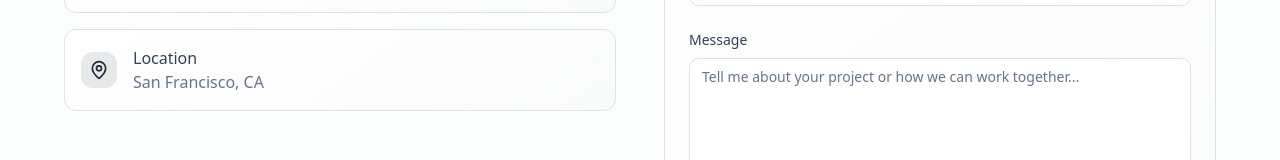
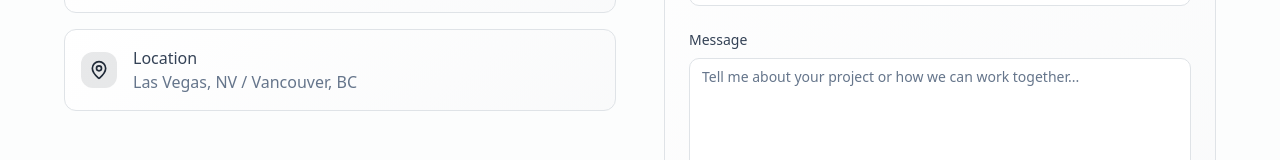
Before and after one commit to Isaiahmmking/Project-Portfolio, a React (Vite) app: page / in a window 1280 px wide. Shown: the part 5147-5307 px from the top of the page. Built offline with nearby package versions, Linux system fonts and the light colour scheme.

Commit message:
Update location
Changed the location to Las Vegas, NV / Vancouver, BC.

```diff
--- a/src/components/Contact.tsx
+++ b/src/components/Contact.tsx
@@ -57,7 +57,7 @@ const Contact = () => {
                 </div>
                 <div>
                   <p className="font-medium text-foreground">Location</p>
-                  <p className="text-muted-foreground">San Francisco, CA</p>
+                  <p className="text-muted-foreground">Las Vegas, NV / Vancouver, BC</p>
                 </div>
               </div>
             </div>
```
